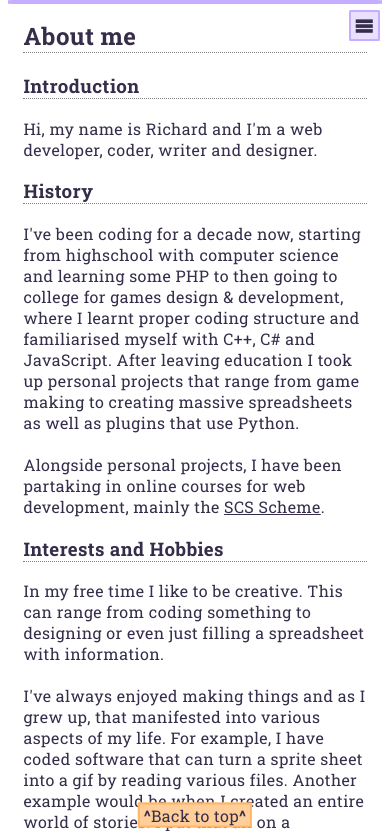
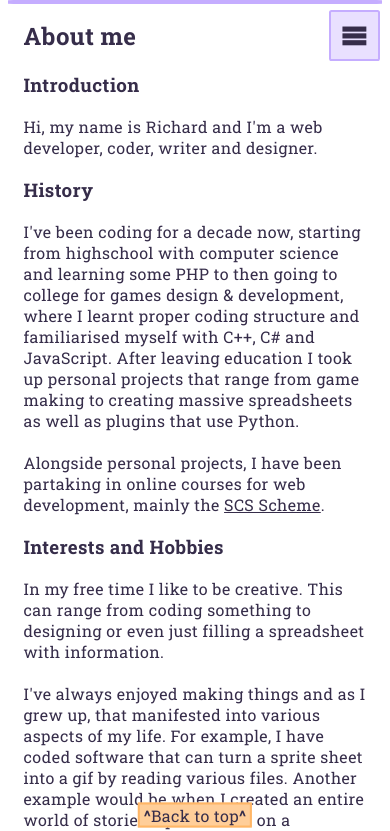
Before and after one commit to ThePolarEclipse/Portfolio, a PHP site: page /internal-pages/about-me.html in a window 390 px wide. Shown: the top 831 px of the page. Run offline with PHP 8.4, Linux system fonts and the light colour scheme.

Commit message:
Fixing hamburger menu, changing colours

```diff
--- a/css/application.css
+++ b/css/application.css
@@ -48,7 +48,7 @@ body { letter-spacing: 0.4px; margin: 0 auto; }
 
 #sidebar { position: fixed; left: 0; z-index: 99; height: 100%; width: 15vw; background: #e9e0ff; border-right: 5px solid #c5adff; display: flex; flex-direction: column; justify-content: flex-start; align-items: center; }
 
-#banner { position: relative; width: 100%; max-height: 100vh; text-align: center; text-shadow: 2px 2px #4A19B5, -2px -2px #e0811f; }
+#banner { position: relative; width: 100%; max-height: 100vh; text-align: center; text-shadow: 2px 2px #4A19B5, -2px -2px #e0811f; overflow: hidden; }
 
 #banner h1, #banner h2, #banner p { color: white; }
 
@@ -56,13 +56,13 @@ body { letter-spacing: 0.4px; margin: 0 auto; }
 
 .container-footer { padding-top: 10vw; }
 
-.container-page h2, .container-page h3 { border-bottom: 1px dotted grey; }
-
 #get-in-touch { display: flex; flex-direction: column; flex-wrap: wrap; justify-content: space-around; padding-top: 2vw; width: 100%; }
 
-.btn-hamburger { position: fixed; top: 10px; right: 10px; z-index: 2; height: 8vw; width: 8vw; font-size: 5vw; background: #e9e0ff; border: #c5adff solid 2px; border-radius: 5%; }
+.btn-hamburger { position: fixed; top: 10px; right: 10px; z-index: 2; height: 13vw; width: 13vw; font-size: 7vw; background: #e9e0ff; border: #c5adff solid 2px; border-radius: 5%; }
 
-.burger-menu { position: fixed; top: 0; z-index: 1; width: 96%; right: 2%; display: flex; background: #e9e0ff; border: #c5adff solid 2px; border-radius: 5%; }
+#burger-menu { position: fixed; top: 0; z-index: 1; width: 96%; right: 2%; display: flex; background: #e9e0ff; border: #c5adff solid 2px; border-radius: 5%; font-size: 5vw; }
+
+#burger-menu > { border: none; }
 
 footer { padding-bottom: 2rem; }
 
@@ -91,6 +91,8 @@ footer { padding-bottom: 2rem; }
 .icon-hamburger::after { content: "\e9bd"; }
 
 .centered { position: absolute; transform: translate(-50%, -50%); margin: 0 auto; white-space: nowrap; overflow: hidden; }
+
+.paragraph-breaker { margin-bottom: 5vw; }
 
 .banner-image { width: 100%; max-height: 100vh; }
 
@@ -127,9 +129,11 @@ footer { padding-bottom: 2rem; }
 @media (min-width: 567px) { .container { width: 85vw; float: right; max-width: 85%; }
   #project-list { margin-top: 1vw; max-width: 100%; }
   #banner { width: 85vw; max-width: 85%; float: right; }
-  .burger-menu { display: none; } }
+  #burger-menu { display: none; } }
 
 @media (max-width: 280px) { .name-inputs { display: block; }
   .name-inputs .form-input { width: 100%; }
   #email-firstname { margin-bottom: 10px; }
   #information h3 { font-size: 7vw; } }
+
+@media (min-width: 1200px) { .to-top { display: none; } }
--- a/index.html
+++ b/index.html
@@ -7,14 +7,14 @@
         <link rel="stylesheet" href="css/application.css">
     </head>
     <body id="top">
-        <details class="burger-menu">
+        <details id="burger-menu">
             <summary class="btn-hamburger icon icon-hamburger"></summary>
             <div class="container">
                 <h2><a href="internal-pages/about-me.html">About Me</a></h2>
                 <h2><a href="#project-list">My Portfolio</a></h2>
                 <h2><a href="internal-pages/coding-examples.html">Coding Examples</a></h2>
                 <h2><a href="internal-pages/scs-scheme.html">SCS Scheme</a></h2>
-                <div id="sidebar-contact">
+                <div>
                     <h2><a href="#get-in-touch">Contact Me</a></h2>
                 </div>
             </div>
--- a/internal-pages/about-me.html
+++ b/internal-pages/about-me.html
@@ -7,14 +7,14 @@
         <link rel="stylesheet" href="../css/application.css">
     </head>
     <body id="top">
-        <details class="burger-menu">
+        <details id="burger-menu">
             <summary class="btn-hamburger icon icon-hamburger"></summary>
             <div class="container">
                 <h2><a href="about-me.html">About Me</a></h2>
                 <h2><a href="../index.html#project-list">My Portfolio</a></h2>
                 <h2><a href="coding-examples.html">Coding Examples</a></h2>
                 <h2><a href="scs-scheme.html">SCS Scheme</a></h2>
-                <div id="sidebar-contact">
+                <div>
                     <h2><a href="../index.html#get-in-touch">Contact Me</a></h2>
                 </div>
             </div>
@@ -46,9 +46,9 @@
             <div class="container container-page">
                 <h2>About me</h2>
                 <h3>Introduction</h3>
-                <p>Hi, my name is Richard and I'm a web developer, coder, writer and designer.</p>
+                <p class="paragraph-breaker">Hi, my name is Richard and I'm a web developer, coder, writer and designer.</p>
                 <h3>History</h3>
-                <p>I've been coding for a decade now, starting from highschool with computer science and learning some PHP to then going to college for games design &amp; development, where I learnt proper coding structure and familiarised myself with C++, C# and JavaScript. After leaving education I took up personal projects that range from game making to creating massive spreadsheets as well as plugins that use Python.<br><br>Alongside personal projects, I have been partaking in online courses for web development, mainly the <a class="scheme-link" href="scs-scheme.html">SCS Scheme</a>.</p>
+                <p class="paragraph-breaker">I've been coding for a decade now, starting from highschool with computer science and learning some PHP to then going to college for games design &amp; development, where I learnt proper coding structure and familiarised myself with C++, C# and JavaScript. After leaving education I took up personal projects that range from game making to creating massive spreadsheets as well as plugins that use Python.<br><br>Alongside personal projects, I have been partaking in online courses for web development, mainly the <a class="scheme-link" href="scs-scheme.html">SCS Scheme</a>.</p>
                 <h3>Interests and Hobbies</h3>
                 <p>In my free time I like to be creative. This can range from coding something to designing or even just filling a spreadsheet with information.<br><br>I've always enjoyed making things and as I grew up, that manifested into various aspects of my life. For example, I have coded software that can turn a sprite sheet into a gif by reading various files. Another example would be when I created an entire world of stories. I put that all on a spreadsheet but later, as I learnt web development, I transferred that data into a stylised and professional information page.</p>
             </div>
--- a/internal-pages/coding-examples.html
+++ b/internal-pages/coding-examples.html
@@ -7,14 +7,14 @@
         <link rel="stylesheet" href="../css/application.css">
     </head>
     <body id="top">
-        <details class="burger-menu">
+        <details id="burger-menu">
             <summary class="btn-hamburger icon icon-hamburger"></summary>
             <div class="container">
                 <h2><a href="about-me.html">About Me</a></h2>
                 <h2><a href="../index.html#project-list">My Portfolio</a></h2>
                 <h2><a href="coding-examples.html">Coding Examples</a></h2>
                 <h2><a href="scs-scheme.html">SCS Scheme</a></h2>
-                <div id="sidebar-contact">
+                <div>
                     <h2><a href="../index.html#get-in-touch">Contact Me</a></h2>
                 </div>
             </div>
--- a/scss/components/_components.scss
+++ b/scss/components/_components.scss
@@ -21,6 +21,7 @@
 	max-height: 100vh;
 	text-align: center;
 	text-shadow: 2px 2px $primary-purple, -2px -2px $primary-orange;
+	overflow: hidden;
 
 	h1, h2, p{
 		color: white;
@@ -33,11 +34,6 @@
 
 	&-footer{
 		padding-top: 10vw;
-	}
-
-	&-page h2, &-page h3{
-		border-bottom: 1px dotted grey;
-
 	}
 }
 
@@ -58,10 +54,10 @@
 	right: 10px;
 	z-index: 2;
 
-	height: 8vw;
-	width: 8vw;
+	height: 13vw;
+	width: 13vw;
 
-	font-size: 5vw;
+	font-size: 7vw;
 
 	background: $pale-purple;
 
@@ -69,7 +65,7 @@
 	border-radius: 5%;
 }
 
-.burger-menu{
+#burger-menu{
 	position: fixed;
 	top: 0;
 	z-index: 1;
@@ -83,6 +79,11 @@
 
 	border: $pale-purple-border solid 2px;
 	border-radius: 5%;
+
+	font-size: 5vw;
+	&>{
+		border: none;
+	}
 }
 
 footer{
--- a/scss/layout/_media.scss
+++ b/scss/layout/_media.scss
@@ -78,7 +78,7 @@
 		max-width: 85%;
 		float: right;
 	}
-	.burger-menu{
+	#burger-menu{
 		display: none;
 	}
 }
@@ -99,3 +99,8 @@
 		font-size: 7vw;
 	}
 }
+@include more-viewport(XL) {
+	.to-top{
+		display:none;
+	}
+}
--- a/scss/layout/_positioning.scss
+++ b/scss/layout/_positioning.scss
@@ -6,3 +6,7 @@
 	white-space: nowrap;
 	overflow: hidden;
 }
+
+.paragraph-breaker{
+	margin-bottom: 5vw;
+}
```
Also changed, not shown: internal-pages/scs-scheme.html (+4 -4 lines).
